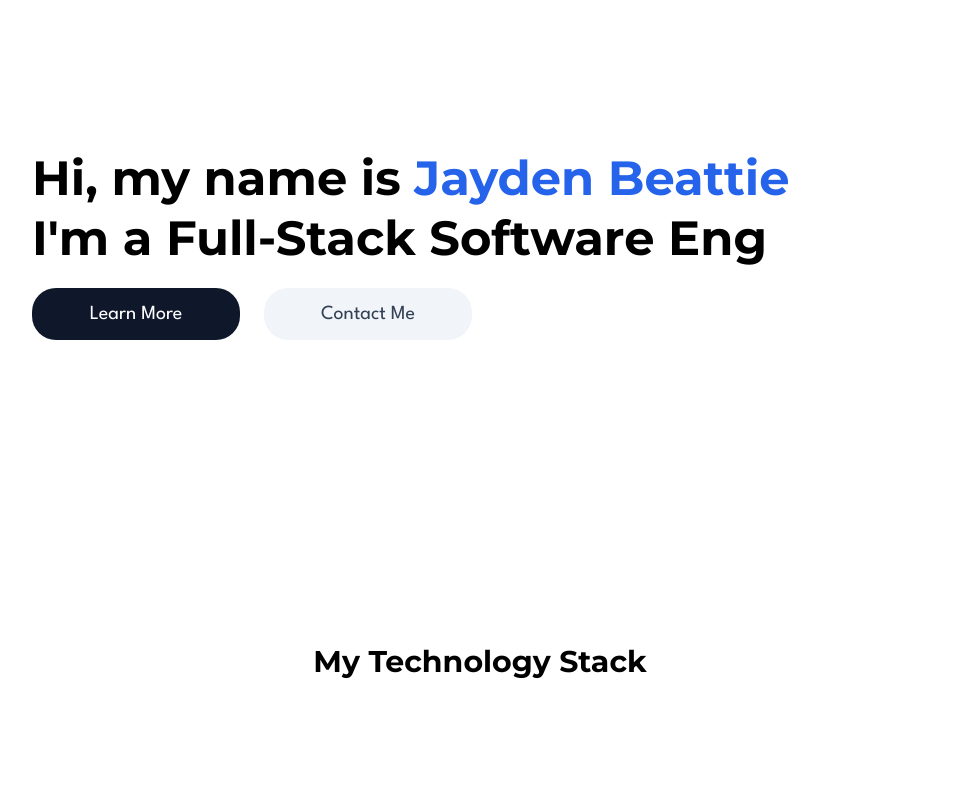
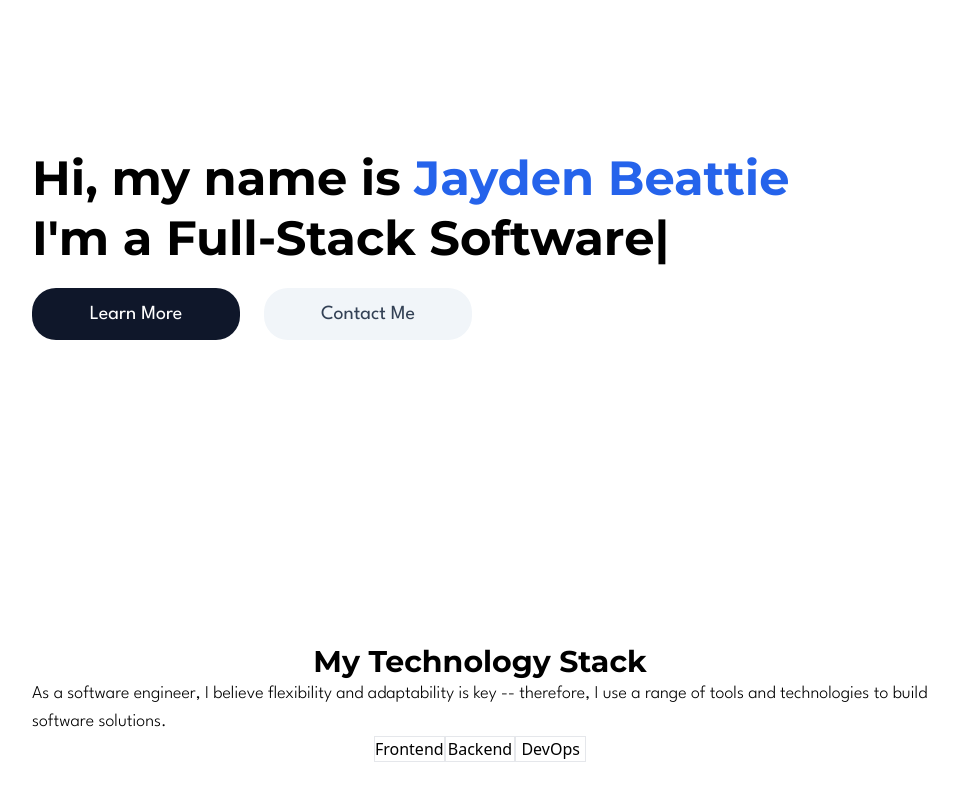
Before and after one commit to jkbeattie/jkbeattie.dev, a React (Create React App) app: page / in a window 1280 px wide. Shown: the part 224-1024 px from the top of the page, without its empty margins (160-1118 px from the left). Before the commit the page ends 904 px from the top, so only its background shows below. Built offline with nearby package versions, Linux system fonts and the light colour scheme.

Commit message:
feature: begins scaffolding the technology stack table

```diff
--- a/src/components/TechStack.tsx
+++ b/src/components/TechStack.tsx
@@ -1,7 +1,11 @@
+import TechStackTable from "./TechStackTable"
+
 function TechStack() {
     return (
         <div className="tech-stack flex flex-col items-center">
             <h1 className="text-3xl font-bold font-heading">My Technology Stack</h1>
+            <p className="text-lg font-light font-main">As a software engineer, I believe flexibility and adaptability is key -- therefore, I use a range of tools and technologies to build software solutions.</p>
+            <TechStackTable />
         </div>
     )
 }
--- /dev/null
+++ b/src/components/TechStackTable.tsx
@@ -0,0 +1,17 @@
+function TechStackTable() {
+    return (
+        <div className="tech-stack-table grid grid-cols-3">
+            <div className="frontend tech-stack-column">
+                Frontend
+            </div>
+            <div className="tech-stack-column backend">
+                Backend
+            </div>
+            <div className="tech-stack-column devops">
+                DevOps
+            </div>
+        </div>
+    )
+}
+
+export default TechStackTable
--- a/src/styles/components/__components.sass
+++ b/src/styles/components/__components.sass
@@ -4,3 +4,4 @@
 @import 'button'
 @import 'hero'
 @import 'navbar'
+@import 'techstack'
--- /dev/null
+++ b/src/styles/components/_techstack.sass
@@ -0,0 +1,8 @@
+.tech-stack
+    min-height: 100vh
+    height: 100vh
+    width: 100%
+
+.tech-stack-column
+    @apply flex flex-col items-center
+    @apply border
--- a/src/styles/styles.css
+++ b/src/styles/styles.css
@@ -37,6 +37,17 @@
   @apply bg-slate-100 py-3 rounded-3xl;
 }
 
+.tech-stack {
+  min-height: 100vh;
+  height: 100vh;
+  width: 100%;
+}
+
+.tech-stack-column {
+  @apply flex flex-col items-center;
+  @apply border;
+}
+
 .App {
   width: 70%;
   margin: 0 auto;
```
Also changed, not shown: 1 other file (tests, documents, lock files or other folders).
